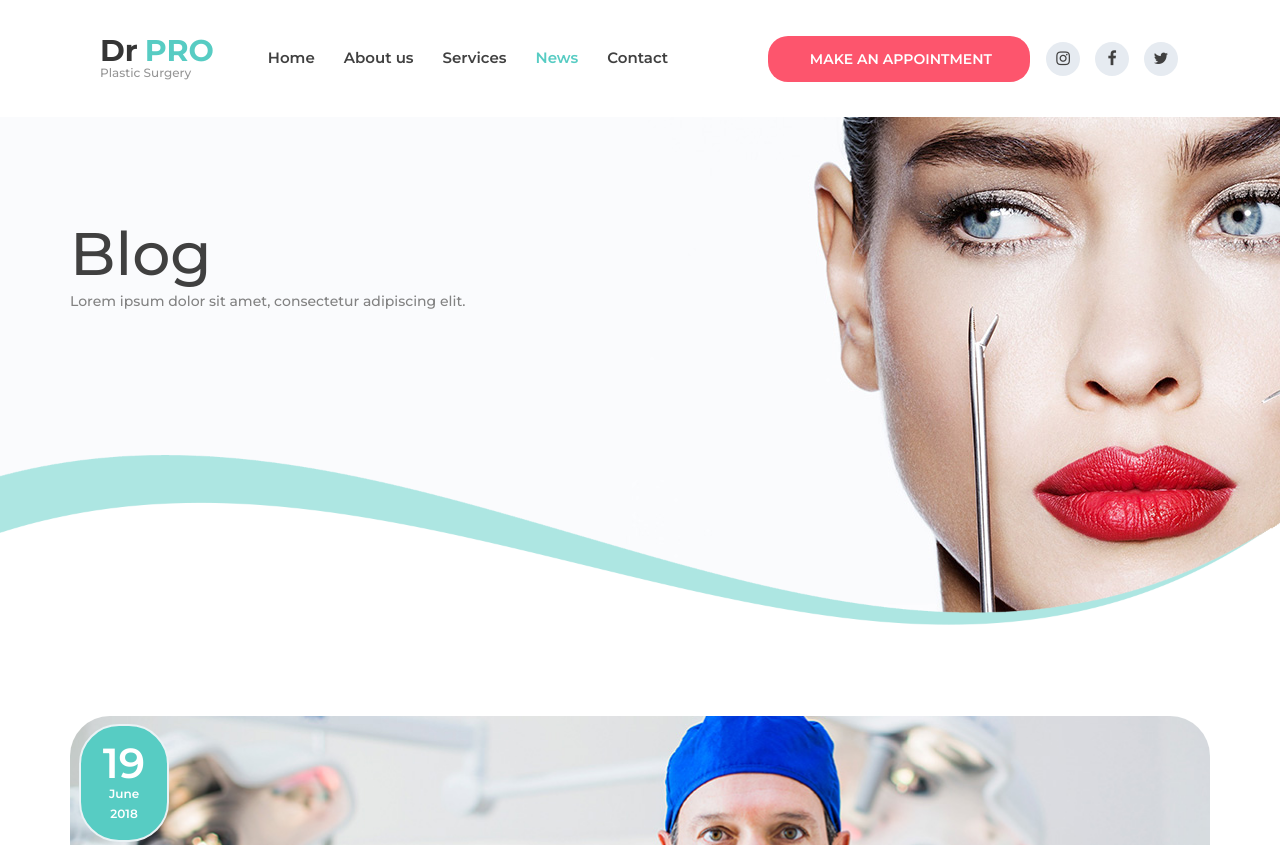
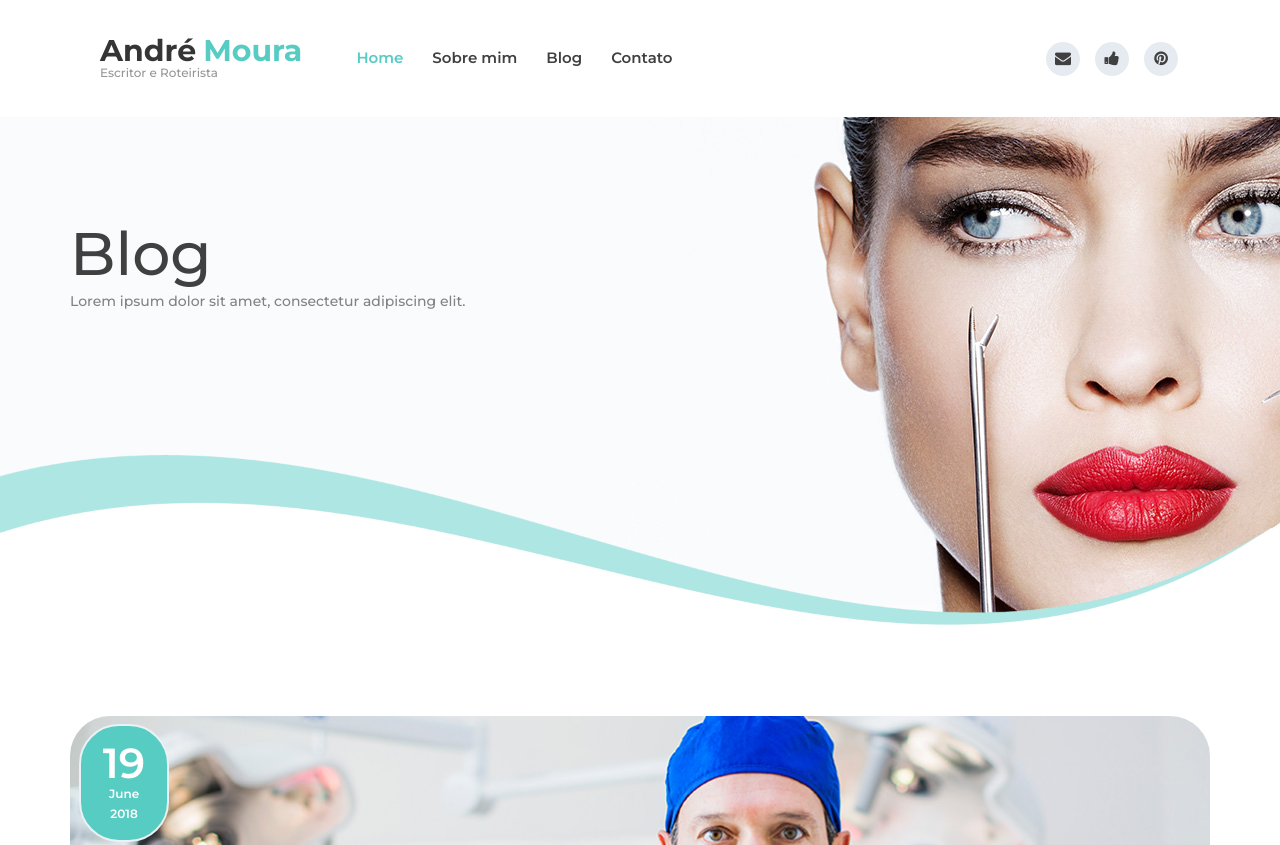
Before and after one commit to GilsonBezerra/site-andre, a plain HTML site: page blog.html in a window 1280 px wide. Shown: the top 845 px of the page. Drawn offline with Linux system fonts and the light colour scheme.

Commit message:
Inserção dos ícones e links das redes

```diff
--- a/blog.html
+++ b/blog.html
@@ -16,45 +16,39 @@
 <div class="super_container">
 
 	<!-- Header -->
-
 	<header class="header trans_400">
 		<div class="header_content d-flex flex-row align-items-center jusity-content-start trans_400">
 
 			<!-- Logo -->
 			<div class="logo">
 				<a href="#">
-					<div>Dr<span>PRO</span></div>
-					<div>Plastic Surgery</div>
+					<div>André<span>Moura</span></div>
+					<div>Escritor e Roteirista</div>
 				</a>
 			</div>
 
 			<!-- Main Navigation -->
 			<nav class="main_nav">
 				<ul class="d-flex flex-row align-items-center justify-content-start">
-					<li><a href="index.html">Home</a></li>
-					<li><a href="about.html">About us</a></li>
-					<li><a href="services.html">Services</a></li>
-					<li class="active"><a href="blog.html">News</a></li>
-					<li><a href="contact.html">Contact</a></li>
+					<li class="active"><a href="index.html">Home</a></li>
+					<li><a href="about.html">Sobre mim</a></li>
+					<li><a href="blog.html">Blog</a></li>
+					<li><a href="contact.html">Contato</a></li>
 				</ul>
 			</nav>
 			<div class="header_extra d-flex flex-row align-items-center justify-content-end ml-auto">
 
-				<!-- Work Hourse -->
-				<div class="work_hours">Mo - Sat: 8:00am - 9:00pm</div>
-
 				<!-- Header Phone -->
-				<div class="header_phone">+34 586 778 8892</div>
+				<div class="header_phone">Fale comigo</div>
 
 				<!-- Appointment Button -->
-				<div class="button button_1 header_button"><a href="#">Make an Appointment</a></div>
 
 				<!-- Header Social -->
 				<div class="social header_social">
 					<ul class="d-flex flex-row align-items-center justify-content-start">
-						<li><a href="#"><i class="fa fa-instagram" aria-hidden="true"></i></a></li>
-						<li><a href="#"><i class="fa fa-facebook" aria-hidden="true"></i></a></li>
-						<li><a href="#"><i class="fa fa-twitter" aria-hidden="true"></i></a></li>
+						<li><a href="contact.html"><i class="fa fa-regular fa-envelope"></i></a></li>
+						<li><a href="https://at.tumblr.com/andredsmoura/8x6krf3axhkb"><i class="fa fa-light fa-thumbs-up"></i></a></li>
+						<li><a href="https://pin.it/7qVOVl3 "><i class="fa fa-brands fa-pinterest"></i></a></li>
 					</ul>
 				</div>
 
@@ -72,10 +66,9 @@
 		<nav class="menu_nav">
 			<ul>
 				<li><a href="index.html">Home</a></li>
-				<li><a href="about.html">About us</a></li>
-				<li><a href="services.html">Services</a></li>
-				<li><a href="blog.html">News</a></li>
-				<li><a href="contact.html">Contact</a></li>
+				<li><a href="about.html">Sobre mim</a></li>
+				<li><a href="blog.html">Blog</a></li>
+				<li><a href="contact.html">Contato</a></li>
 			</ul>
 		</nav>
 		<div class="menu_extra">
@@ -318,10 +311,9 @@ Copyright &copy;<script>document.write(new Date().getFullYear());</script> All r
 							<nav class="footer_nav ml-md-auto">
 								<ul class="d-flex flex-row align-items-center justify-content-start">
 									<li><a href="index.html">Home</a></li>
-									<li><a href="about.html">About us</a></li>
-									<li><a href="services.html">Services</a></li>
-									<li><a href="blog.html">News</a></li>
-									<li><a href="contact.html">Contact</a></li>
+									<li><a href="about.html">Sobre mim</a></li>
+									<li><a href="blog.html">Blog</a></li>
+									<li><a href="contact.html">Contato</a></li>
 								</ul>
 							</nav>
 						</div>
```
Also changed, not shown: contact.html (+8 -10 lines).
